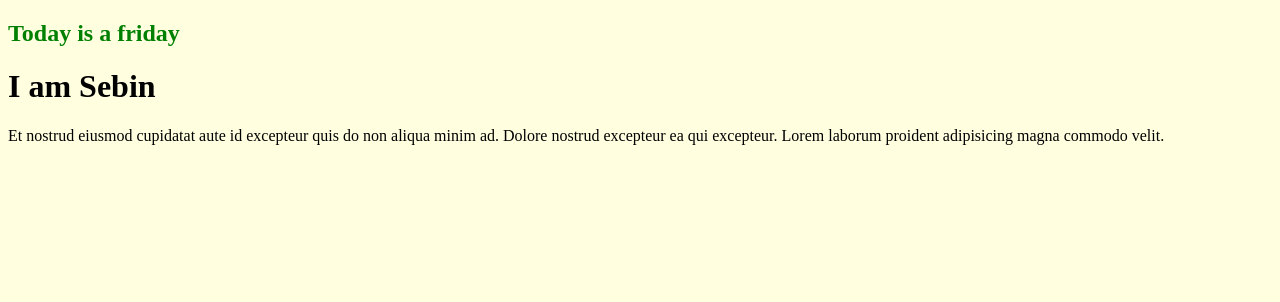
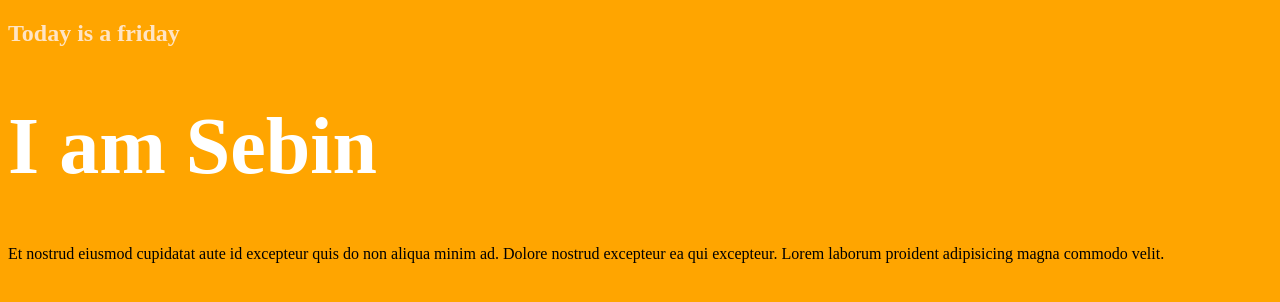
Before and after one commit to Mission-Ready/merge-conflict-demo, a plain HTML site: page index.html in a window 1280 px wide. Drawn offline with Linux system fonts and the light colour scheme.

Commit message:
add orange theme

```diff
--- a/style.css
+++ b/style.css
@@ -1,7 +1,12 @@
 body {
-  background-color: lightyellow;
+  background-color: orange;
 }
 
 h2 {
-  color: green;
+  color: bisque;
 }
+
+h1 {
+  color: white;
+  font-size: 5em;
+}
```
